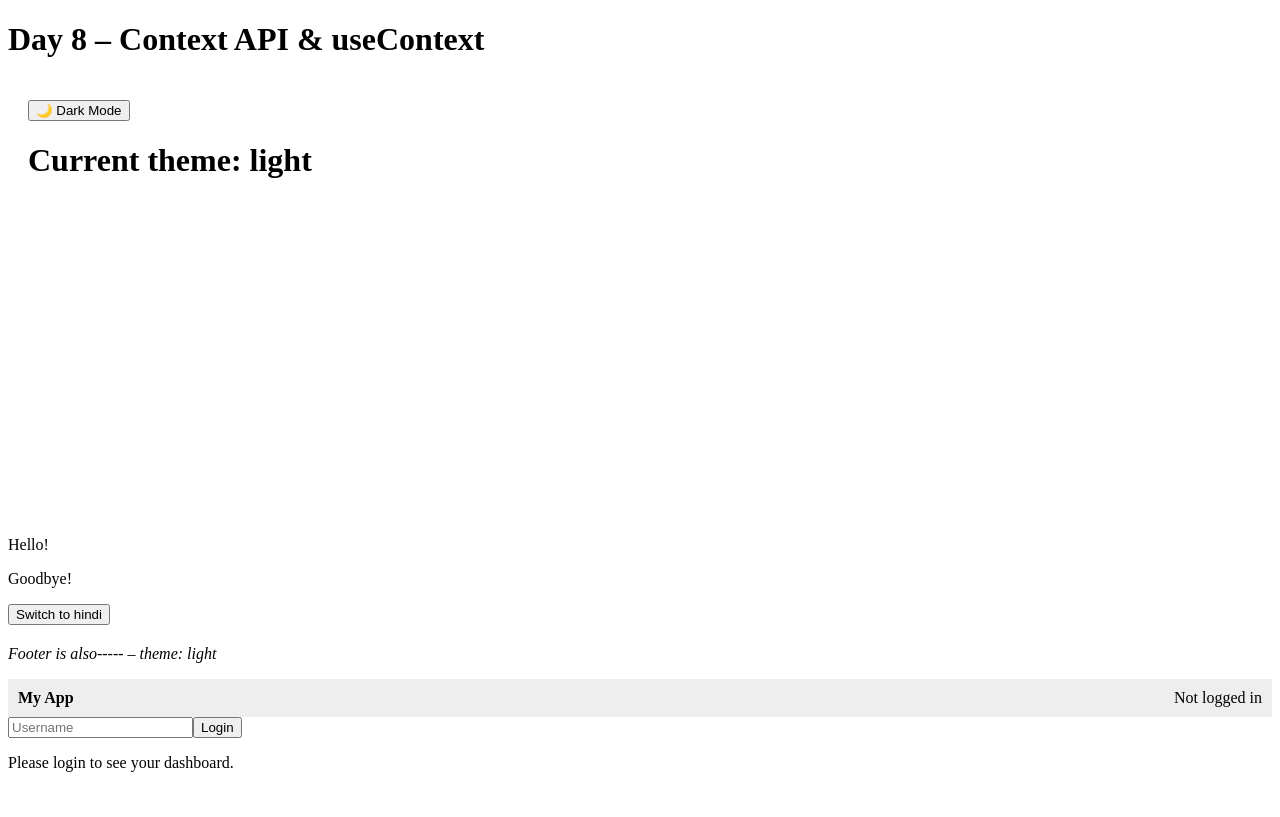
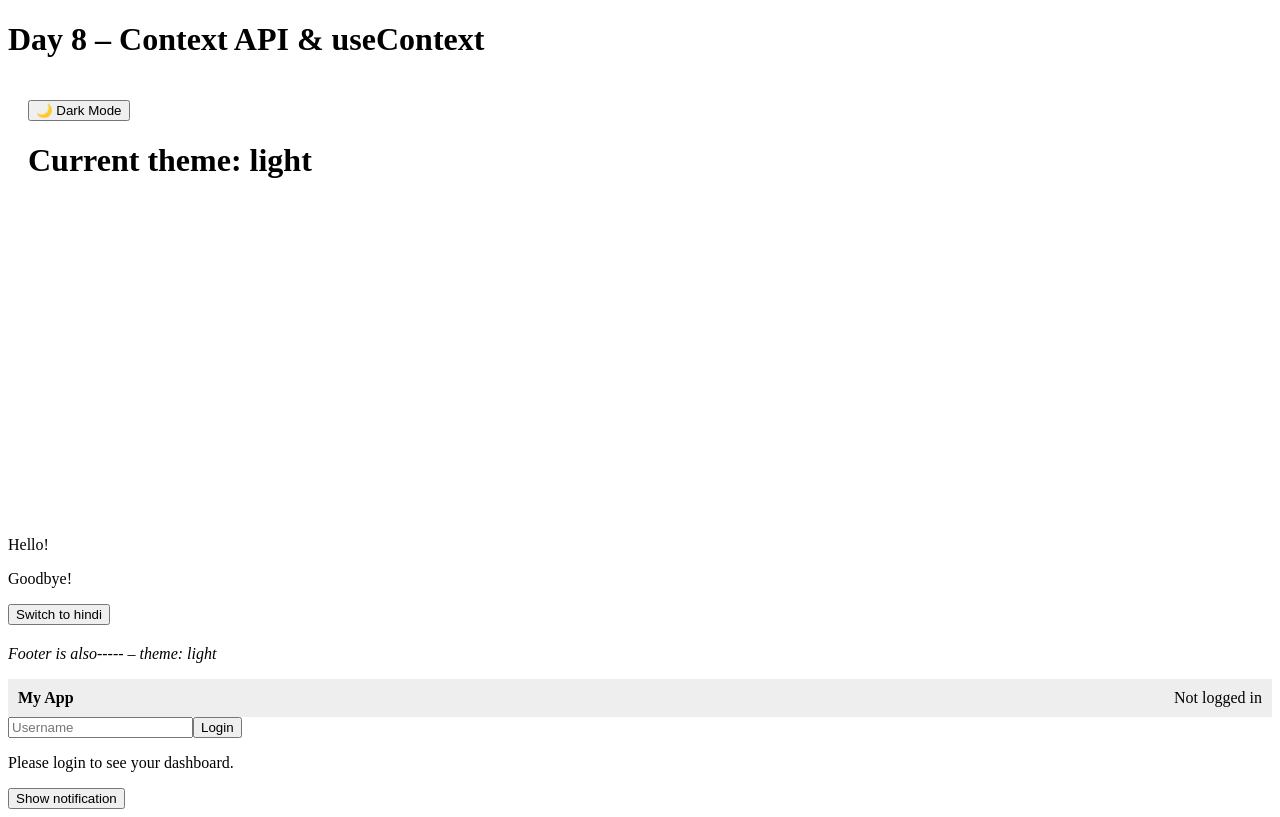
Before and after one commit to Nitesh-Ray/2026-revice, a React (Vite) app: page / in a window 1280 px wide. Built offline with nearby package versions, Linux system fonts and the light colour scheme.

Commit message:
Notification added and improve many things and document locally

```diff
--- a/day8/App.jsx
+++ b/day8/App.jsx
@@ -4,6 +4,8 @@ import LanguageSwitcher from "./components/LanguageSwitcher";
 import Navbar from "./components/Navbar";
 import LoginForm from "./components/LoginForm";
 import Dashboard from "./components/Dashboard";
+import NotifyButton from './components/NotifyButton';
+import Notifications from './components/Notifications';
 
 function App() {
   return <div>
@@ -18,6 +20,12 @@ function App() {
     <LoginForm />
 
     <Dashboard />
+
+    <NotifyButton />
+
+    <Notifications />
+
+
   </div>;
 }
 export default App;
--- a/day8/Main.jsx
+++ b/day8/Main.jsx
@@ -5,6 +5,7 @@ import App from "./App.jsx";
 import {ThemeProvider} from "./context/ThemeContext.jsx";
 import { LanguageProvider } from './context/LanguageContext';
 import { AuthProvider } from "./context/AuthContext.jsx";
+import { NotificationProvider } from "./context/NotificationContext.jsx";
 
 
 createRoot(document.getElementById("root")).render(
@@ -12,8 +13,10 @@ createRoot(document.getElementById("root")).render(
     <ThemeProvider>
       <LanguageProvider>
         <AuthProvider>
-          <h1>Day 8 – Context API & useContext </h1>
-          <App />
+          <NotificationProvider>
+            <h1>Day 8 – Context API & useContext </h1>
+            <App />
+          </NotificationProvider>
         </AuthProvider>
       </LanguageProvider>
     </ThemeProvider>
--- /dev/null
+++ b/day8/components/Notifications.jsx
@@ -0,0 +1,22 @@
+// day8/components/Notifications.jsx
+import React from 'react';
+import { useNotifications } from '../context/NotificationContext.jsx';
+
+export default function Notifications() {
+  const { notifications } = useNotifications();
+  return (
+    <div style={{ position: 'fixed', bottom: 20, right: 20, width: 300 }}>
+      {notifications.map(n => (
+        <div key={n.id} style={{
+          marginBottom: 8,
+          padding: 10,
+          borderRadius: 6,
+          background: n.type === 'success' ? '#2ecc71' : n.type === 'error' ? '#e74c3c' : '#3498db',
+          color: '#fff'
+        }}>
+          {n.text}
+        </div>
+      ))}
+    </div>
+  );
+}
--- /dev/null
+++ b/day8/components/NotifyButton.jsx
@@ -0,0 +1,12 @@
+// day8/components/NotifyButton.jsx
+import React from 'react';
+import { useNotifications } from '../context/NotificationContext.jsx';
+
+export default function NotifyButton() {
+  const { addNotification } = useNotifications();
+  return (
+    <button onClick={() => addNotification('Saved successfully!', 'success')}>
+      Show notification
+    </button>
+  );
+}
--- /dev/null
+++ b/day8/context/NotificationContext.jsx
@@ -0,0 +1,26 @@
+// NotificationContext.jsx
+import { createContext, useContext, useState, useCallback } from 'react';
+
+const NotificationContext = createContext();
+
+export const useNotifications = () => useContext(NotificationContext);
+
+export const NotificationProvider = ({ children }) => {
+  const [notifications, setNotifications] = useState([]);
+
+  const addNotification = useCallback((text, type = 'info') => {
+    const id = Date.now();
+    setNotifications(prev => [...prev, { id, text, type }]);
+    setTimeout(() => {
+      setNotifications(prev => prev.filter(n => n.id !== id));
+    }, 3000);
+  }, []);
+
+  return (
+    <NotificationContext.Provider value={{ notifications, addNotification }}>
+      {children}
+    </NotificationContext.Provider>
+  );
+};
+
+export default NotificationContext
--- a/day8/context/ThemeContext.jsx
+++ b/day8/context/ThemeContext.jsx
@@ -24,6 +24,7 @@ export const ThemeProvider = ({ children }) => {
     <ThemeContext.Provider value={value}>
       {children}
     </ThemeContext.Provider>
+
   );
 };
 
```
